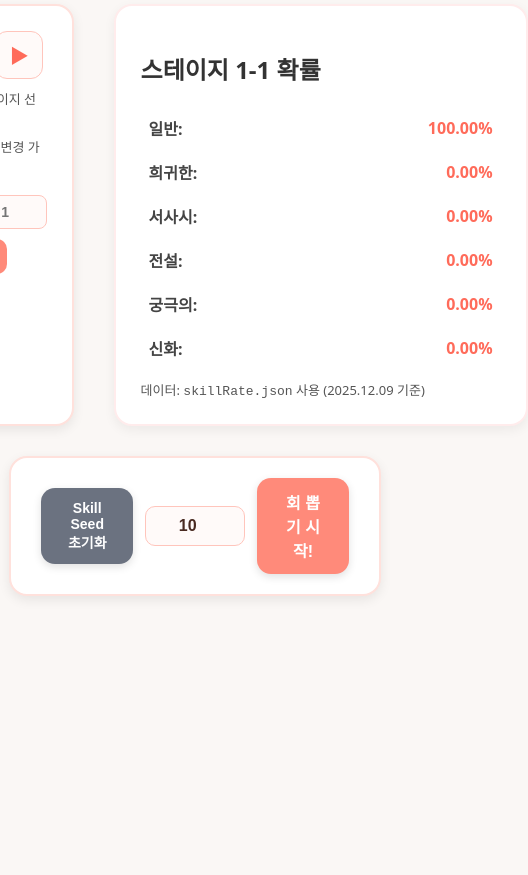
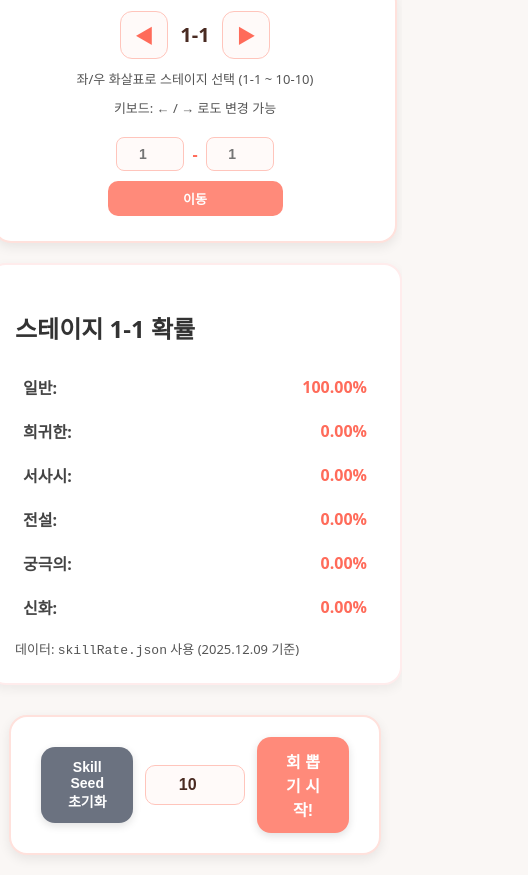
Before and after one commit to abc9999987/forge-master-skill-simulator, a plain HTML site: page index.html in a window 390 px wide. Shown: the part 115-990 px from the top of the page, 528 px wide, since content can reach past the window. Before the commit the page ends 844 px from the top, so only its background shows below. Drawn offline with Linux system fonts and the light colour scheme.

Commit message:
해상도 수정

```diff
--- a/style.css
+++ b/style.css
@@ -384,3 +384,21 @@ button.primary:hover {
 .detail-skill-icon:hover {
 	transform: scale(1.1);
 }
+
+/* 반응형 레이아웃: 모바일 화면 대응 */
+@media (max-width: 768px) {
+	body {
+		padding: 20px; /* 모바일에서는 여백을 줄임 */
+	}
+
+	.container {
+		flex-direction: column; /* 아이템을 세로로 쌓음 */
+		align-items: center; /* 가운데 정렬 */
+		gap: 20px; /* 박스 사이의 간격을 줄임 */
+	}
+
+	.left, .right {
+		width: 100%; /* 너비를 100%로 설정 */
+		max-width: 500px; /* 최대 너비 설정 (선택 사항) */
+	}
+}
```
